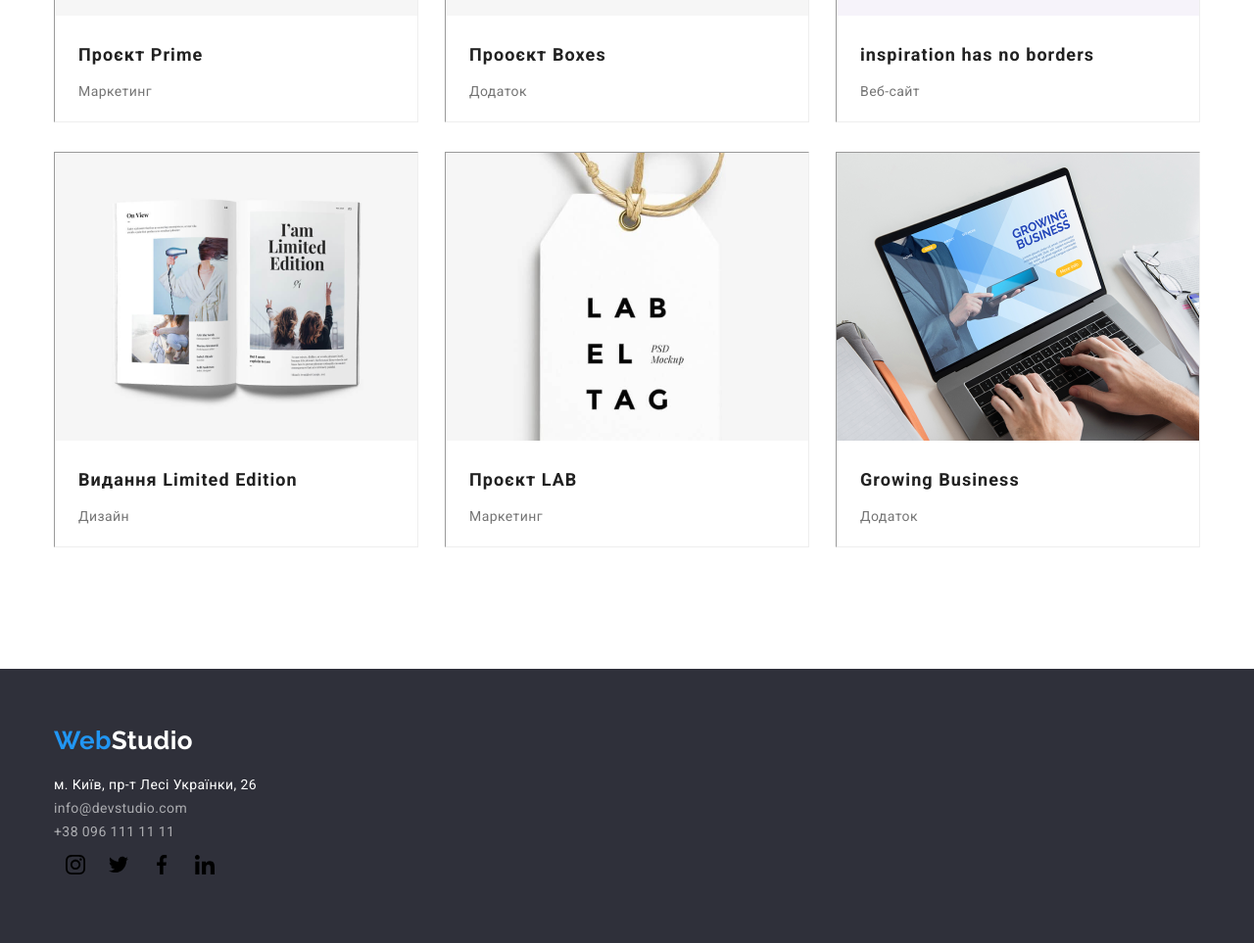
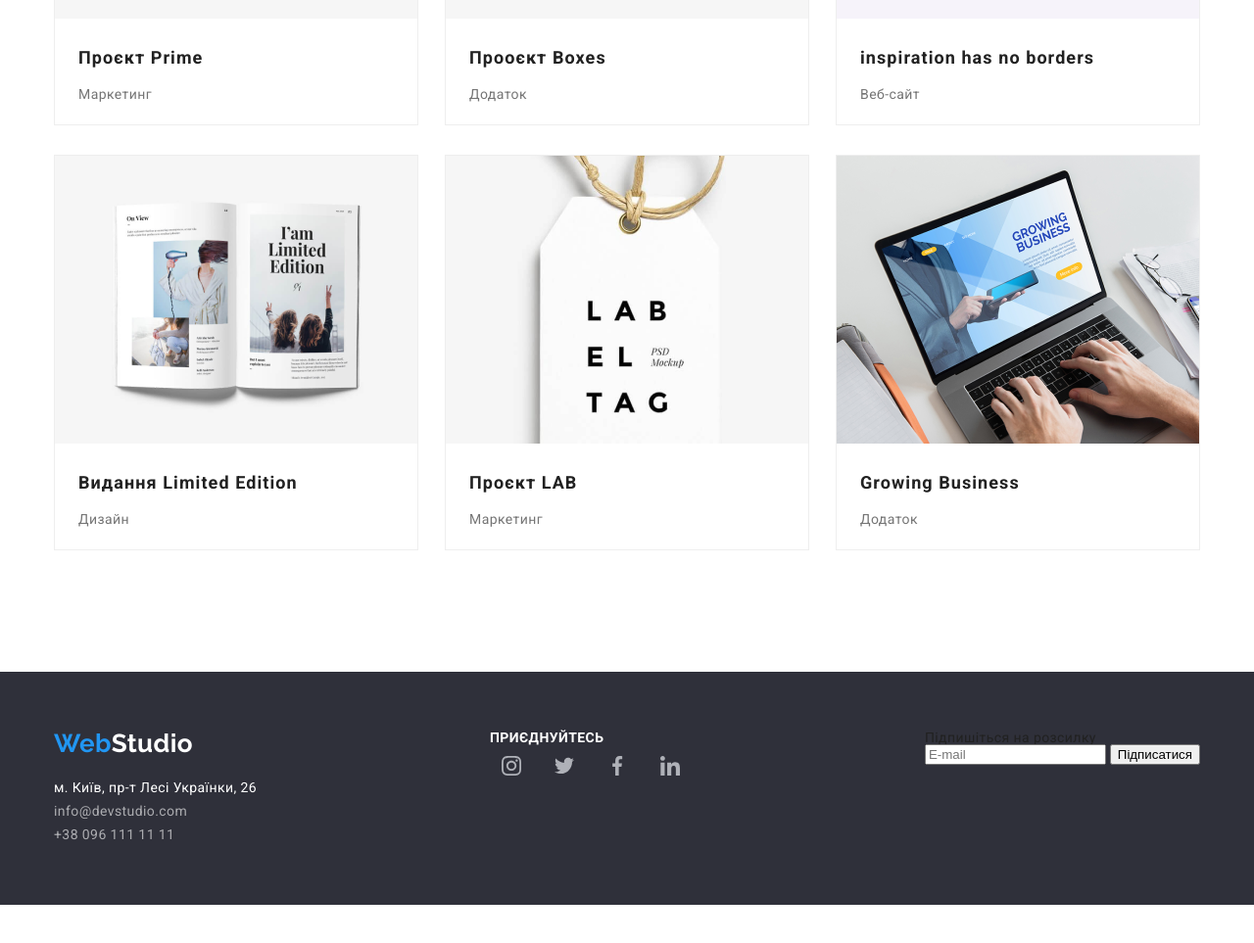
Before and after one commit to makar5555/WebStudio-SCSS, a plain HTML site: page portfolio.html in a window 1280 px wide. Shown: the part 971-1934 px from the top of the page at 98% size. After the commit the page ends 1895 px from the top, so only its background shows below. Drawn offline with Linux system fonts and the light colour scheme.

Commit message:
Fix some bugs

```diff
--- a/portfolio.html
+++ b/portfolio.html
@@ -140,8 +140,10 @@
       </div>
     </section>
   </main>
+  <!-- FOOTER START -->
   <footer class="footer">
-    <div class="container footer-container">
+    <div class="container footer__container">
+      <div class="footer__wrapper">
         <a href="index.html" class="footer__logo">Web<span class="footer__logo-span">Studio</span></a>
         <address class="footer__address">
           <ul class="footer__list">
@@ -154,23 +156,39 @@
             </li>
           </ul>
         </address>
-      <ul class="footer__contacts">
-        <li class="team__medial-item"><svg class="team__medial-img" width="20" height="20">
-            <use href="./images/mainpage/symbol-defs.svg#icon-instagram"></use>
-          </svg></li>
-        <li class="team__medial-item"><svg class="team__medial-img" width="20" height="20">
-            <use href="./images/mainpage/symbol-defs.svg#icon-twitter"></use>
-          </svg></li>
-        <li class="team__medial-item"><svg class="team__medial-img" width="20" height="20">
-            <use href="./images/mainpage/symbol-defs.svg#icon-facebook"></use>
-          </svg></li>
-        <li class="team__medial-item"><svg class="team__medial-img" width="20" height="20">
-            <use href="./images/mainpage/symbol-defs.svg#icon-linkedin"></use>
-          </svg></li>
-        </svg></li>
-      </ul>
+      </div>
+      <div class="footer__wrapper">
+        <h2 class="footer__medial__title">приєднуйтесь</h2>
+        <ul class="team__medial-list">
+          <li class="team__medial-item"><a class="team__medial-link" href="#"><svg class="team__medial-icon" width="20"
+                height="20">
+                <use href="./images/symbol-defs.svg#icon-instagram"></use>
+              </svg></a></li>
+          <li class="team__medial-item"><a class="team__medial-link" href="#"><svg class="team__medial-icon" width="20"
+                height="20">
+                <use href="./images/symbol-defs.svg#icon-twitter"></use>
+              </svg></a></li>
+          <li class="team__medial-item"><a class="team__medial-link" href="#"><svg class="team__medial-icon" width="20"
+                height="20">
+                <use href="./images/symbol-defs.svg#icon-facebook"></use>
+              </svg></a></li>
+          <li class="team__medial-item"><a class="team__medial-link" href="#"><svg class="team__medial-icon" width="20"
+                height="20">
+                <use href="./images/symbol-defs.svg#icon-linkedin"></use>
+              </svg></a></li>
+          </svg>
+          </li>
+        </div>
+        <div class="footer__wrapper">
+          <form class="footer__form">
+            <h2 class="form__title">Підпишіться на розсилку</h2>
+            <input class="form__input" type="email" placeholder="E-mail">
+            <button class="form__button" type="button">Підписатися</button>
+          </form>
+        </div>
     </div>
   </footer>
+  <!-- FOOTER END -->
 </body>
 
 </html>
--- a/scss/componenets/_client.scss
+++ b/scss/componenets/_client.scss
@@ -14,13 +14,14 @@
   gap: 30px;
 }
 .client__item {
-  padding: 60px 106px;
+  padding: 16px 32px;
   border: 1px solid var(--client-item-border);
   border-radius: 4px;
 }
 .client__icon {
-  padding: 7px 32px;
-  fill: rgb(117, 117, 117);
+  fill: var(--client-item-border);
+  height: 60px;
+  max-width: 106px;
 }
 .client__icon:hover {
   fill: rgb(33, 150, 243);
--- a/scss/componenets/_header.scss
+++ b/scss/componenets/_header.scss
@@ -2,8 +2,8 @@
   background-color: rgb(255, 255, 255);
   border-bottom: 1px solid;
   border-bottom-color: rgb(238, 238, 238);
-  padding-top: 24px;
-  padding-bottom: 25px;
+  // padding-top: 24px;
+  // padding-bottom: 25px;
 }
 .header-container {
   display: flex;
@@ -28,6 +28,7 @@
   display: flex;
   justify-content: space-between;
   width: 100%;
+  align-items: center;
 }
 .header__link:hover {
   color: rgb(33, 150, 243);
@@ -41,6 +42,7 @@
   display: block;
   font-weight: 500;
   letter-spacing: 0.03em;
+  padding-block: 32px;
 }
 .header__link::after {
   content: "";
--- a/scss/componenets/_portfolio.scss
+++ b/scss/componenets/_portfolio.scss
@@ -18,7 +18,7 @@
   flex-basis: 370px;
   height: 404px;
   margin-bottom: 30px;
-  border: 1px rgba(238, 238, 238, 1) inset;
+  border: 1px rgba(238, 238, 238, 1) solid;
 }
 
 .portfolio__item:hover {
--- a/scss/componenets/_team.scss
+++ b/scss/componenets/_team.scss
@@ -48,17 +48,17 @@
   gap: 10px;
   padding-bottom: 30px;
 }
-.team__medial-item {
-  padding: 12px;
-  border-radius: 100%;
-}
-.team__medial-item:hover {
+.team__medial-link:hover {
   background-color: var(--color-brand);
   color: var(--about-us);
 }
 .team__medial-link {
-  fill: rgb(175, 177, 184);
+  color: rgb(175, 177, 184);
+  border-radius: 100%;
+  padding: 12px;
+  display: block;
+  transition: color 250ms ease-out, background-color 250ms ease-out;
 }
-.team__medial-link:hover .team__medial-icon {
-  fill: white;
+ .team__medial-icon {
+  fill: currentColor;
 }
```
Also changed, not shown: index.html (+5 -3 lines), css/main.css. Lines whose indentation alone changed are shown as unchanged.
